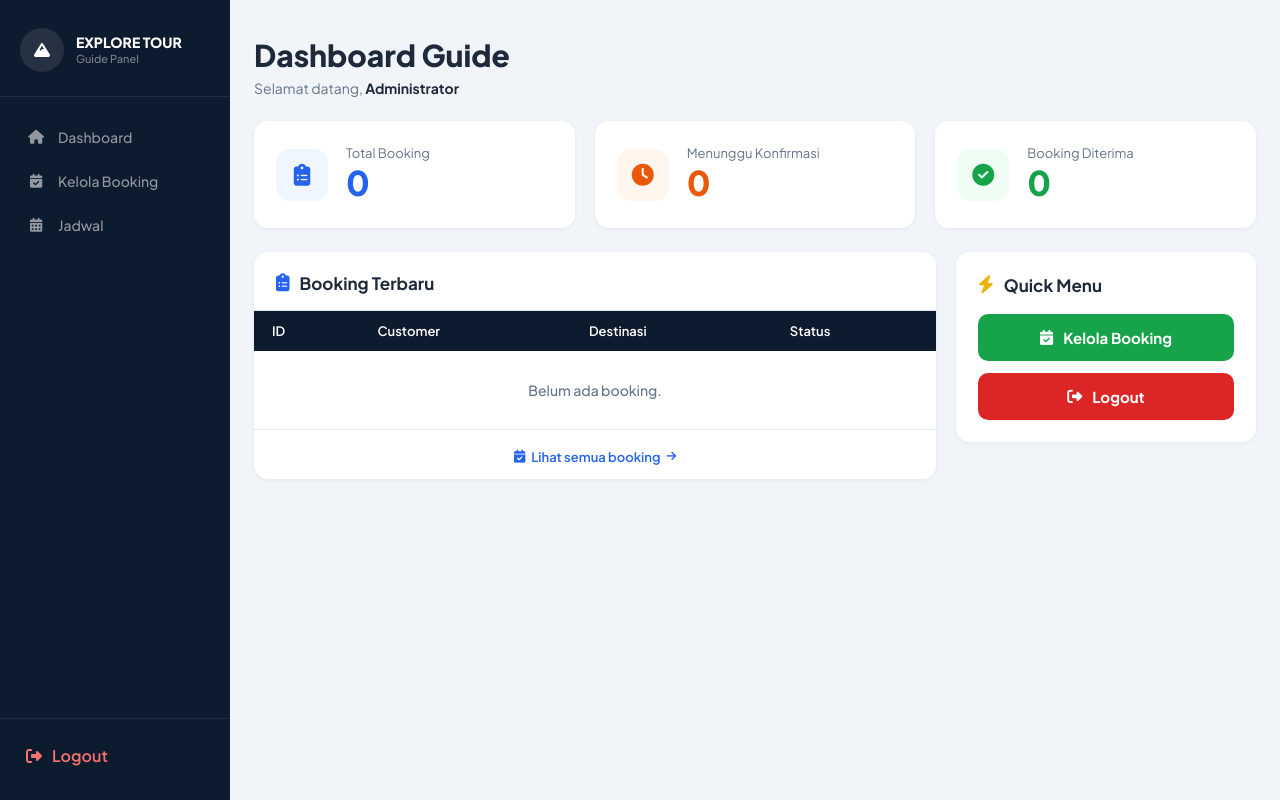
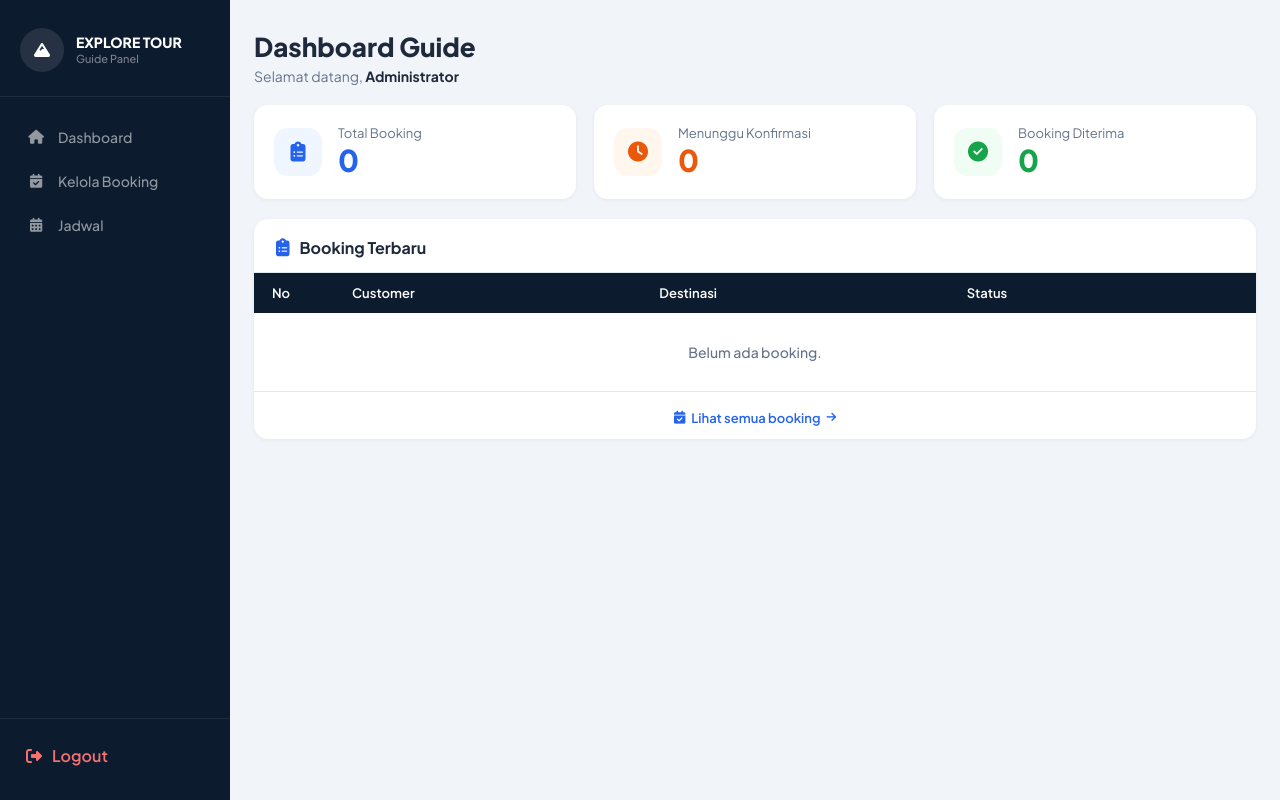
Before and after one commit to AriMusthofa/Website_1, a PHP site: page /guide/Dashboard.php in a window 1280 px wide. Run offline with PHP 8.4, Linux system fonts and the light colour scheme; a user stored in the database is signed in; data comes from the database, SQL or seed files in the repository.

Commit message:
Perbaikan Tampilan Dashboard Guide

```diff
--- a/guide/Dashboard.php
+++ b/guide/Dashboard.php
@@ -38,7 +38,7 @@ $q_terima = mysqli_query(
 );
 $diterima = mysqli_fetch_assoc($q_terima)['total'] ?? 0;
 
-// ── 5 Booking terbaru ───────────────────────────────────────────────────────
+// ── 4 Booking terbaru ───────────────────────────────────────────────────────
 $q_booking = mysqli_query(
     $koneksi,
     "SELECT
@@ -53,7 +53,7 @@ $q_booking = mysqli_query(
         ON booking.destinasi_id = destinasi.id
      WHERE booking.guide_id = '$guide_id'
      ORDER BY booking.id DESC
-     LIMIT 5"
+     LIMIT 4"
 );
 ?>
 
@@ -229,19 +229,19 @@ body{
     margin-left:var(--sidebar-w);
     width:calc(100vw - var(--sidebar-w));
     max-width:calc(100vw - var(--sidebar-w));
-    padding:36px 24px;
+    padding:30px 24px;
     overflow-x:hidden;
 }
 
 .page-title{
-    font-size:30px;
+    font-size:26px;
     font-weight:800;
 }
 
 .page-welcome{
     font-size:14px;
     color:var(--muted);
-    margin-top:5px;
+    margin-top:4px;
 }
 
 .page-welcome b{
@@ -252,27 +252,29 @@ body{
 .stats-grid{
     display:grid;
     grid-template-columns:repeat(3,1fr);
-    gap:20px;
-    margin:24px 0;
+    gap:18px;
+    margin:20px 0;
+    width:100%;
 }
 
 .stat-card{
     background:var(--card);
     border-radius:var(--radius);
-    padding:24px 22px;
+    padding:20px 20px;
     display:flex;
     align-items:center;
-    gap:18px;
+    gap:16px;
     box-shadow:0 1px 4px rgba(0,0,0,.06);
+    min-width:0;
 }
 
 .stat-icon{
-    width:52px;
-    height:52px;
+    width:48px;
+    height:48px;
     border-radius:14px;
     display:grid;
     place-items:center;
-    font-size:22px;
+    font-size:20px;
     flex-shrink:0;
 }
 
@@ -297,7 +299,7 @@ body{
 }
 
 .stat-value{
-    font-size:34px;
+    font-size:30px;
     font-weight:800;
 }
 
@@ -313,11 +315,8 @@ body{
     color:var(--green);
 }
 
-/* BOTTOM GRID */
+/* BOOKING TERBARU (full width, sejajar dengan stats-grid) */
 .bottom-grid{
-    display:grid;
-    grid-template-columns:minmax(0,1fr) 300px;
-    gap:20px;
     width:100%;
 }
 
@@ -326,13 +325,14 @@ body{
     border-radius:var(--radius);
     box-shadow:0 1px 4px rgba(0,0,0,.06);
     overflow:hidden;
+    width:100%;
 }
 
 .card-header{
     display:flex;
     align-items:center;
     gap:10px;
-    padding:20px 22px 16px;
+    padding:18px 22px 14px;
     border-bottom:1px solid var(--border);
 }
 
@@ -342,19 +342,20 @@ body{
 }
 
 .card-header h2{
-    font-size:17px;
+    font-size:16px;
     font-weight:700;
 }
 
 /* TABLE */
 .table-responsive{
     width:100%;
-    overflow-x:auto;
+    overflow:hidden;
 }
 
 table{
     width:100%;
     border-collapse:collapse;
+    table-layout:fixed;
 }
 
 thead tr{
@@ -367,7 +368,10 @@ thead th{
     font-size:13px;
     font-weight:600;
     text-align:left;
-    white-space:nowrap;
+}
+
+thead th:first-child{
+    width:80px;
 }
 
 tbody tr{
@@ -384,10 +388,11 @@ tbody tr:hover{
 }
 
 tbody td{
-    padding:14px 18px;
+    padding:13px 18px;
     font-size:14px;
     font-weight:500;
-    white-space:nowrap;
+    word-wrap:break-word;
+    overflow-wrap:break-word;
 }
 
 /* BADGE */
@@ -399,6 +404,7 @@ tbody td{
     border-radius:999px;
     font-size:12px;
     font-weight:600;
+    white-space:nowrap;
 }
 
 .badge-green{
@@ -433,7 +439,7 @@ tbody td{
 
 /* FOOTER */
 .card-footer{
-    padding:14px 22px;
+    padding:13px 22px;
     border-top:1px solid var(--border);
     text-align:center;
 }
@@ -450,67 +456,6 @@ tbody td{
 
 .card-footer a:hover{
     gap:10px;
-}
-
-/* QUICK MENU */
-.quick-menu{
-    background:var(--card);
-    border-radius:var(--radius);
-    padding:22px;
-    box-shadow:0 1px 4px rgba(0,0,0,.06);
-    height:max-content;
-}
-
-.qm-header{
-    display:flex;
-    align-items:center;
-    gap:10px;
-    margin-bottom:18px;
-}
-
-.qm-header i{
-    color:#eab308;
-    font-size:18px;
-}
-
-.qm-header h2{
-    font-size:17px;
-    font-weight:700;
-}
-
-.quick-btn{
-    display:flex;
-    align-items:center;
-    justify-content:center;
-    gap:10px;
-    width:100%;
-    padding:14px;
-    border:none;
-    border-radius:10px;
-    font-family:inherit;
-    font-size:15px;
-    font-weight:700;
-    text-decoration:none;
-    margin-bottom:12px;
-    transition:.2s;
-}
-
-.quick-btn:last-child{
-    margin-bottom:0;
-}
-
-.quick-btn.green{
-    background:var(--green);
-    color:#fff;
-}
-
-.quick-btn.red{
-    background:var(--red);
-    color:#fff;
-}
-
-.quick-btn:hover{
-    transform:translateY(-2px);
 }
 
 /* NOTIFICATION */
@@ -549,27 +494,7 @@ tbody td{
     z-index:99;
 }
 
-/* ANIMATION */
-@keyframes fadeUp{
-    from{
-        opacity:0;
-        transform:translateY(16px);
-    }
-    to{
-        opacity:1;
-        transform:translateY(0);
-    }
-}
-
 /* RESPONSIVE */
-@media(max-width:1100px){
-
-    .bottom-grid{
-        grid-template-columns:1fr;
-    }
-
-}
-
 @media(max-width:900px){
 
     .stats-grid{
@@ -610,8 +535,12 @@ tbody td{
         gap:14px;
     }
 
-    .bottom-grid{
-        grid-template-columns:1fr;
+    table{
+        table-layout:auto;
+    }
+
+    .table-responsive{
+        overflow-x:auto;
     }
 }
 
@@ -693,7 +622,7 @@ tbody td{
             <table>
                 <thead>
                     <tr>
-                        <th>ID</th>
+                        <th>No</th>
                         <th>Customer</th>
                         <th>Destinasi</th>
                         <th>Status</th>
@@ -704,10 +633,10 @@ tbody td{
 
                 <?php if(mysqli_num_rows($q_booking) > 0): ?>
 
-                    <?php while($row = mysqli_fetch_assoc($q_booking)): ?>
+                    <?php $no = 1; while($row = mysqli_fetch_assoc($q_booking)): ?>
 
                     <tr>
-                        <td>#<?= $row['id']; ?></td>
+                        <td><?= $no++; ?></td>
 
                         <td>
                             <?= htmlspecialchars($row['customer_nama'] ?? '-') ?>
@@ -768,26 +697,6 @@ tbody td{
 
     </div>
 
-    <!-- QUICK MENU -->
-    <div class="quick-menu">
-
-        <div class="qm-header">
-            <i class="fas fa-bolt"></i>
-            <h2>Quick Menu</h2>
-        </div>
-
-        <a href="booking.php" class="quick-btn green">
-            <i class="fas fa-calendar-check"></i>
-            Kelola Booking
-        </a>
-
-        <a href="../logout.php" class="quick-btn red">
-            <i class="fas fa-right-from-bracket"></i>
-            Logout
-        </a>
-
-    </div>
-
 </div>
 
 </main>
```
Also changed, not shown: guide/booking.php (+20 -35 lines), guide/jadwal.php (+49 -70 lines).
